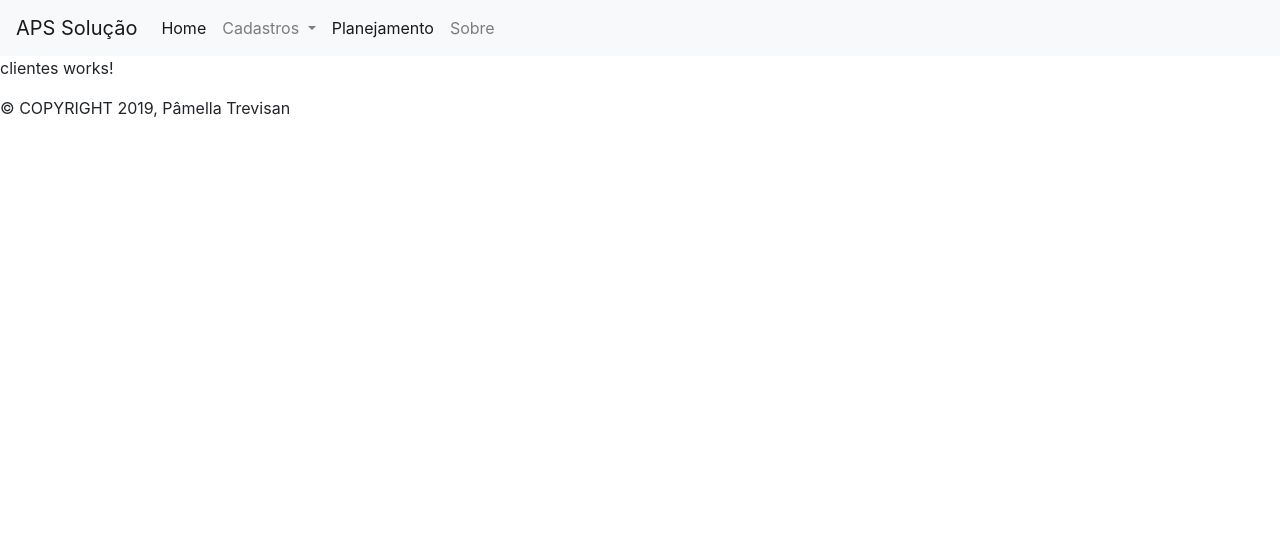
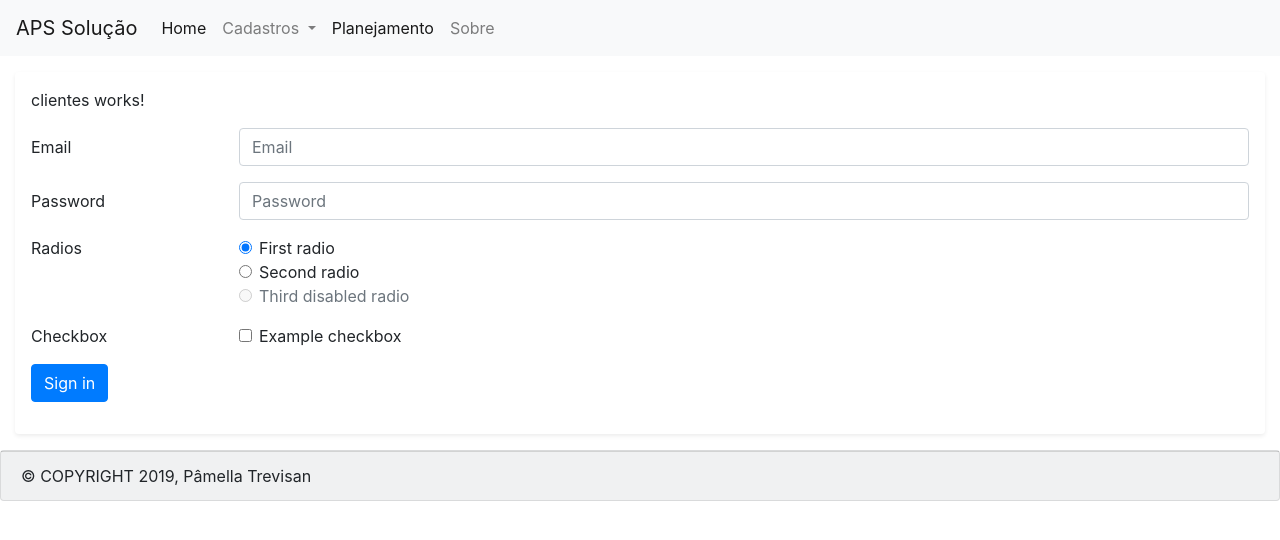
Before and after one commit to pamellatrevisan/angular-aps, an Angular app: page /cadastros/clientes in a window 1280 px wide. Shown: the top 540 px of the page. Built offline with nearby package versions, Linux system fonts and the light colour scheme.

Commit message:
- adicionada tela de ordens e planejando como ficarão os formulários

```diff
--- a/src/app/app.component.html
+++ b/src/app/app.component.html
@@ -1,5 +1,9 @@
 <app-header></app-header>
 
-<router-outlet></router-outlet>
+<main role="main" class="container-fluid">
+    <div class="my-3 p-3 bg-white rounded shadow-sm">
+        <router-outlet></router-outlet>
+    </div>
+</main>
 
 <app-footer></app-footer>
--- a/src/app/app.module.ts
+++ b/src/app/app.module.ts
@@ -9,6 +9,7 @@ import { FooterComponent } from './core/footer/footer.component';
 import { HomeComponent } from './modules/home/home.component';
 import { ClientesComponent } from './modules/cadastros/clientes/clientes.component';
 import { RecursosComponent } from './modules/cadastros/recursos/recursos.component';
+import { OrdensComponent } from './modules/cadastros/ordens/ordens.component';
 import { PlanejamentoComponent } from './modules/planejamento/planejamento.component';
 import { AboutComponent } from './modules/about/about.component';
 import { routing } from './app.routing';
@@ -22,7 +23,8 @@ import { routing } from './app.routing';
     ClientesComponent,
     RecursosComponent,
     PlanejamentoComponent,
-    AboutComponent
+    AboutComponent,
+    OrdensComponent
   ],
   imports: [
     BrowserModule,
--- a/src/app/app.routing.ts
+++ b/src/app/app.routing.ts
@@ -4,12 +4,14 @@ import { Routes, RouterModule } from "@angular/router";
 import { HomeComponent } from './modules/home/home.component';
 import { RecursosComponent } from './modules/cadastros/recursos/recursos.component';
 import { ClientesComponent } from './modules/cadastros/clientes/clientes.component';
+import { OrdensComponent } from './modules/cadastros/ordens/ordens.component';
 import { PlanejamentoComponent } from './modules/planejamento/planejamento.component';
 import { AboutComponent } from './modules/about/about.component';
 
 const APP_ROUTES: Routes = [
+    { path: 'cadastros/recursos', component: RecursosComponent},
     { path: 'cadastros/clientes', component: ClientesComponent},
-    { path: 'cadastros/recursos', component: RecursosComponent},
+    { path: 'cadastros/ordens', component: OrdensComponent},
     { path: 'planejamento', component: PlanejamentoComponent },
     { path: 'about', component: AboutComponent },
     { path: '', component: HomeComponent }
--- a/src/app/core/footer/footer.component.html
+++ b/src/app/core/footer/footer.component.html
@@ -1,5 +1,5 @@
 <footer>
-  <p>
-    &copy; COPYRIGHT 2019, Pâmella Trevisan
-  </p>
+  <div class="card bg-light">
+      <div class="card-footer">&copy; COPYRIGHT 2019, Pâmella Trevisan</div>
+    </div>
 </footer>
--- a/src/app/core/header/header.component.html
+++ b/src/app/core/header/header.component.html
@@ -13,8 +13,9 @@
           Cadastros
         </a>
         <div class="dropdown-menu" aria-labelledby="navbarHeaderCadastros">
+          <a class="dropdown-item" [routerLink]="['/cadastros/recursos']" routerLinkActive="active">Recursos</a>
           <a class="dropdown-item" [routerLink]="['/cadastros/clientes']" routerLinkActive="active">Clientes</a>
-          <a class="dropdown-item" [routerLink]="['/cadastros/recursos']" routerLinkActive="active">Recursos</a>
+          <a class="dropdown-item" [routerLink]="['/cadastros/ordens']" routerLinkActive="active">Ordens</a>
         </div>
       </li>
       <li class="nav-item active">
--- a/src/app/modules/cadastros/clientes/clientes.component.html
+++ b/src/app/modules/cadastros/clientes/clientes.component.html
@@ -1,3 +1,58 @@
 <p>
   clientes works!
 </p>
+<form>
+  <div class="form-group row">
+    <label for="inputEmail3" class="col-sm-2 col-form-label">Email</label>
+    <div class="col-sm-10">
+      <input type="email" class="form-control" id="inputEmail3" placeholder="Email">
+    </div>
+  </div>
+  <div class="form-group row">
+    <label for="inputPassword3" class="col-sm-2 col-form-label">Password</label>
+    <div class="col-sm-10">
+      <input type="password" class="form-control" id="inputPassword3" placeholder="Password">
+    </div>
+  </div>
+  <fieldset class="form-group">
+    <div class="row">
+      <legend class="col-form-label col-sm-2 pt-0">Radios</legend>
+      <div class="col-sm-10">
+        <div class="form-check">
+          <input class="form-check-input" type="radio" name="gridRadios" id="gridRadios1" value="option1" checked>
+          <label class="form-check-label" for="gridRadios1">
+            First radio
+          </label>
+        </div>
+        <div class="form-check">
+          <input class="form-check-input" type="radio" name="gridRadios" id="gridRadios2" value="option2">
+          <label class="form-check-label" for="gridRadios2">
+            Second radio
+          </label>
+        </div>
+        <div class="form-check disabled">
+          <input class="form-check-input" type="radio" name="gridRadios" id="gridRadios3" value="option3" disabled>
+          <label class="form-check-label" for="gridRadios3">
+            Third disabled radio
+          </label>
+        </div>
+      </div>
+    </div>
+  </fieldset>
+  <div class="form-group row">
+    <div class="col-sm-2">Checkbox</div>
+    <div class="col-sm-10">
+      <div class="form-check">
+        <input class="form-check-input" type="checkbox" id="gridCheck1">
+        <label class="form-check-label" for="gridCheck1">
+          Example checkbox
+        </label>
+      </div>
+    </div>
+  </div>
+  <div class="form-group row">
+    <div class="col-sm-10">
+      <button type="submit" class="btn btn-primary">Sign in</button>
+    </div>
+  </div>
+</form>
--- /dev/null
+++ b/src/app/modules/cadastros/ordens/ordens.component.html
@@ -0,0 +1,3 @@
+<p>
+  ordens works!
+</p>
--- /dev/null
+++ b/src/app/modules/cadastros/ordens/ordens.component.ts
@@ -0,0 +1,15 @@
+import { Component, OnInit } from '@angular/core';
+
+@Component({
+  selector: 'app-ordens',
+  templateUrl: './ordens.component.html',
+  styleUrls: ['./ordens.component.css']
+})
+export class OrdensComponent implements OnInit {
+
+  constructor() { }
+
+  ngOnInit() {
+  }
+
+}
```
Also changed, not shown: src/app/modules/cadastros/ordens/ordens.component.css (added), 1 other file (tests, documents, lock files or other folders).
